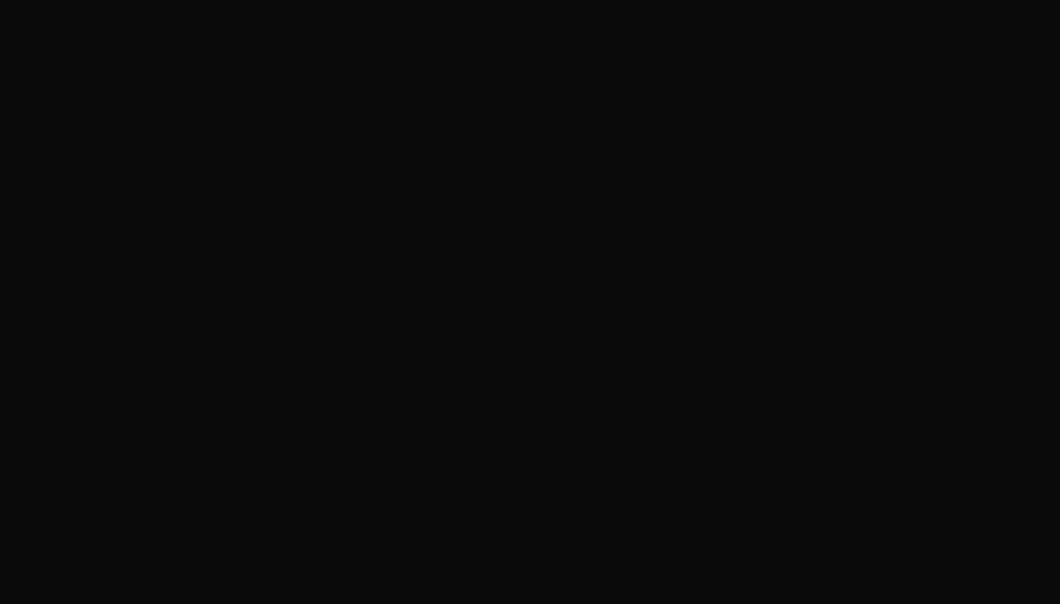
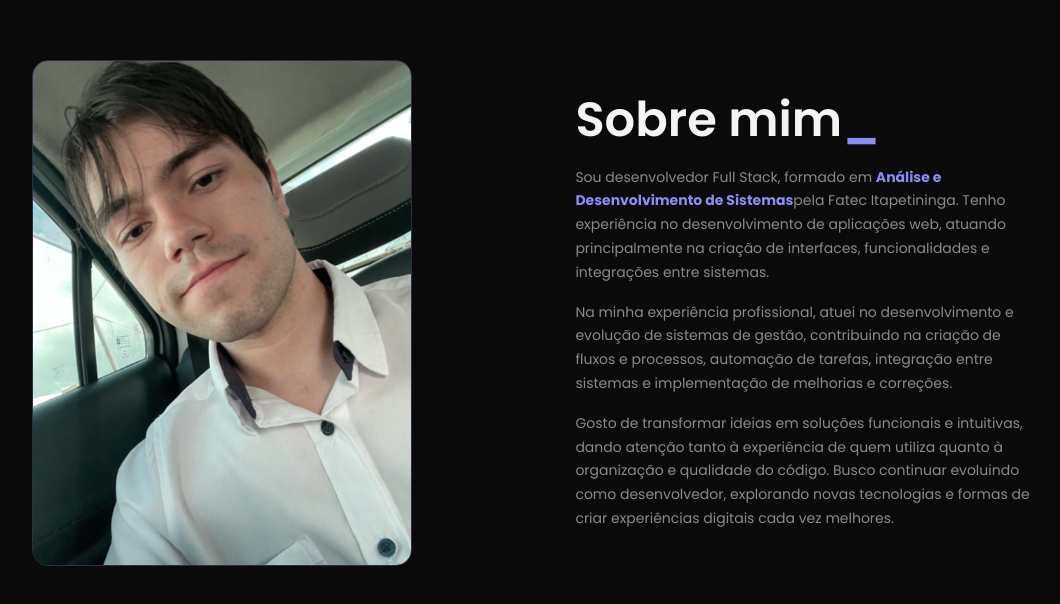
Before and after one commit to CaioScura/my-portfolio, a React (Vite) app: page / in a window 1280 px wide. Shown: the part 836-1440 px from the top of the page, without its empty margins (103-1163 px from the left). Before the commit the page ends 800 px from the top, so only its background shows below. Built offline with nearby package versions, Linux system fonts and the light colour scheme.

Commit message:
add section de about me

```diff
--- a/src/components/code-window/CodeWindow.tsx
+++ b/src/components/code-window/CodeWindow.tsx
@@ -10,7 +10,7 @@ interface CodeWindowProps {
 }
 
 // janela de digitacao
-const CodeWindow = ({ fileName, tokens, typeSpeed = 30 }: CodeWindowProps) => {
+const CodeWindow = ({ fileName, tokens, typeSpeed = 50 }: CodeWindowProps) => {
     const codeLength = useMemo(
         () => tokens.reduce((sum, token) => sum + token.text.length, 0),
         [tokens]
--- a/src/index.css
+++ b/src/index.css
@@ -68,6 +68,11 @@ a {
   text-decoration: none;
 }
 
+b{
+  font-weight: 700;
+  color: var(--accent);
+}
+
 /* Vidro fosco: precisa de algo colorido ATRÁS (ver os glows do Hero) para o
    blur aparecer. Sozinho, sobre fundo liso, o efeito fica invisível. */
 .glass {
--- a/src/pages/Home/Home.tsx
+++ b/src/pages/Home/Home.tsx
@@ -1,11 +1,13 @@
 import Navbar from '../../components/navbar/Navbar'
 import Hero from './sections/Hero/Hero'
+import About from './sections/About/About'
 
 const Home = () => {
   return (
     <>
       <Navbar />
       <Hero />
+      <About />
     </>
   )
 }
--- /dev/null
+++ b/src/pages/Home/sections/About/About.module.css
@@ -0,0 +1,61 @@
+.about {
+  padding: clamp(80px, 12vh, 140px) clamp(20px, 4vw, 48px);
+}
+
+.inner {
+  width: 100%;
+  max-width: 1440px;
+  margin: 0 auto;
+  display: grid;
+  grid-template-columns: 1fr 1fr;
+  gap: clamp(32px, 6vw, 96px);
+  align-items: center;
+}
+
+.photoCol {
+  display: flex;
+  justify-content: center;
+}
+
+.photo {
+  width: 100%;
+  max-width: 380px;
+  border-radius: 16px;
+  border: 1px solid var(--accent-border);
+}
+
+.content {
+  min-width: 0;
+}
+
+.title {
+  margin: 0 0 20px;
+  font-size: clamp(2rem, 4vw, 3rem);
+  font-weight: 600;
+  line-height: 1.05;
+  color: var(--text);
+}
+
+.text {
+  max-width: 52ch;
+  /* font-size: clamp(1rem, 1.5vw, 1.15rem); */
+  font-size: 14px;
+  line-height: 1.7;
+  color: var(--text-dim);
+  margin: 0 0 16px;
+}
+
+.text:last-child {
+    margin-bottom: 0;
+}
+
+.cursor {
+  color: var(--accent);
+  animation: blink 1s step-end infinite;
+}
+
+@media (max-width: 860px) {
+  .inner {
+    grid-template-columns: 1fr;
+  }
+}
--- /dev/null
+++ b/src/pages/Home/sections/About/About.tsx
@@ -0,0 +1,40 @@
+import styles from './About.module.css'
+import Avatar from '../../../../assets/images/avatar.png'
+
+const About = () => {
+    return (
+        <section className={styles.about}>
+            <div className={styles.inner}>
+                <div className={styles.photoCol}>
+                    <img className={styles.photo} src={Avatar} alt="Caio Scura" />
+                </div>
+
+                <div className={styles.content}>
+                    <h2 className={styles.title}>Sobre mim<span className={styles.cursor}>_</span></h2>
+
+                    <p className={styles.text}>
+                        Sou desenvolvedor Full Stack, formado em <b>Análise e Desenvolvimento de Sistemas</b>
+                        pela Fatec Itapetininga. Tenho experiência no desenvolvimento de aplicações web,
+                        atuando principalmente na criação de interfaces, funcionalidades e integrações
+                        entre sistemas.
+                    </p>
+
+                    <p className={styles.text}>
+                        Na minha experiência profissional, atuei no desenvolvimento e evolução de sistemas de gestão,
+                        contribuindo na criação de fluxos e processos, automação de tarefas, integração entre sistemas
+                        e implementação de melhorias e correções.
+                    </p>
+
+                    <p className={styles.text}>
+                        Gosto de transformar ideias em soluções funcionais e intuitivas, dando atenção tanto à
+                        experiência de quem utiliza quanto à organização e qualidade do código. Busco continuar
+                        evoluindo como desenvolvedor, explorando novas tecnologias e formas de criar experiências
+                        digitais cada vez melhores.
+                    </p>
+                </div>
+            </div>
+        </section>
+    )
+}
+
+export default About
```
